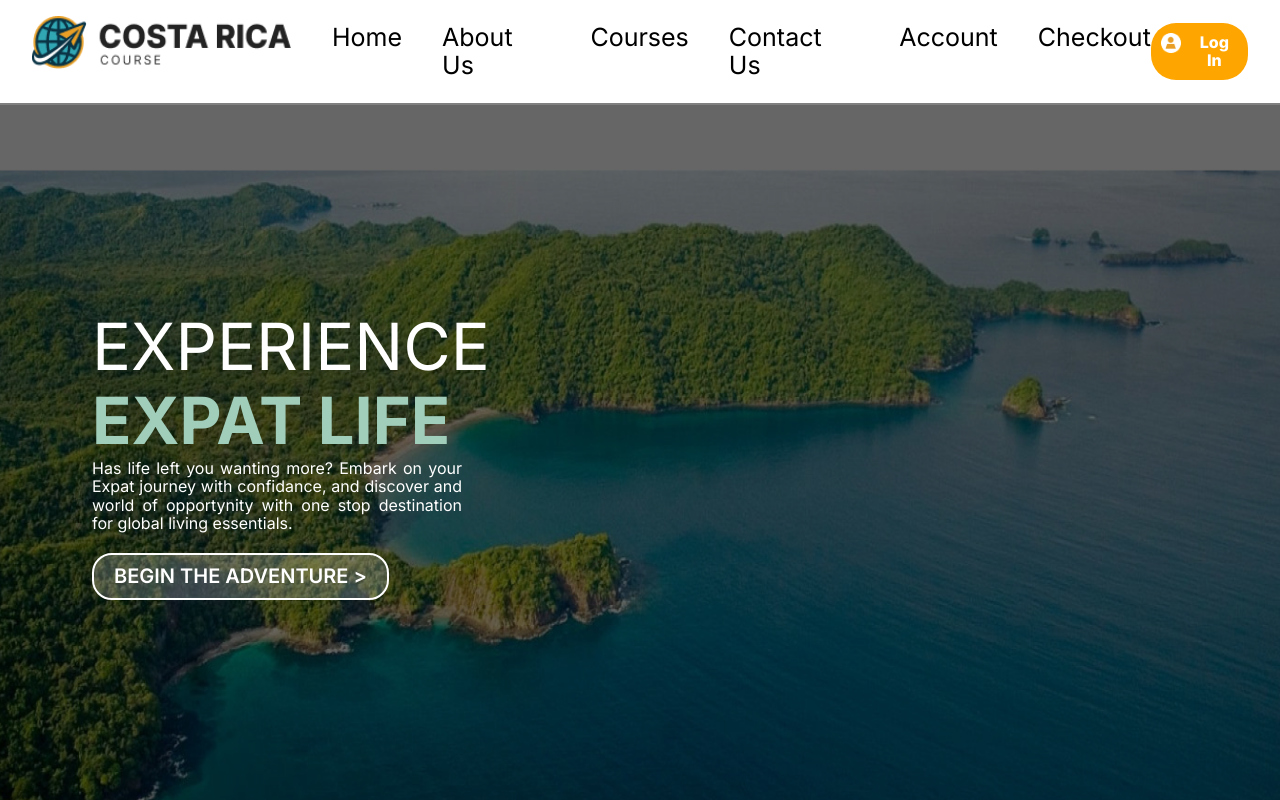
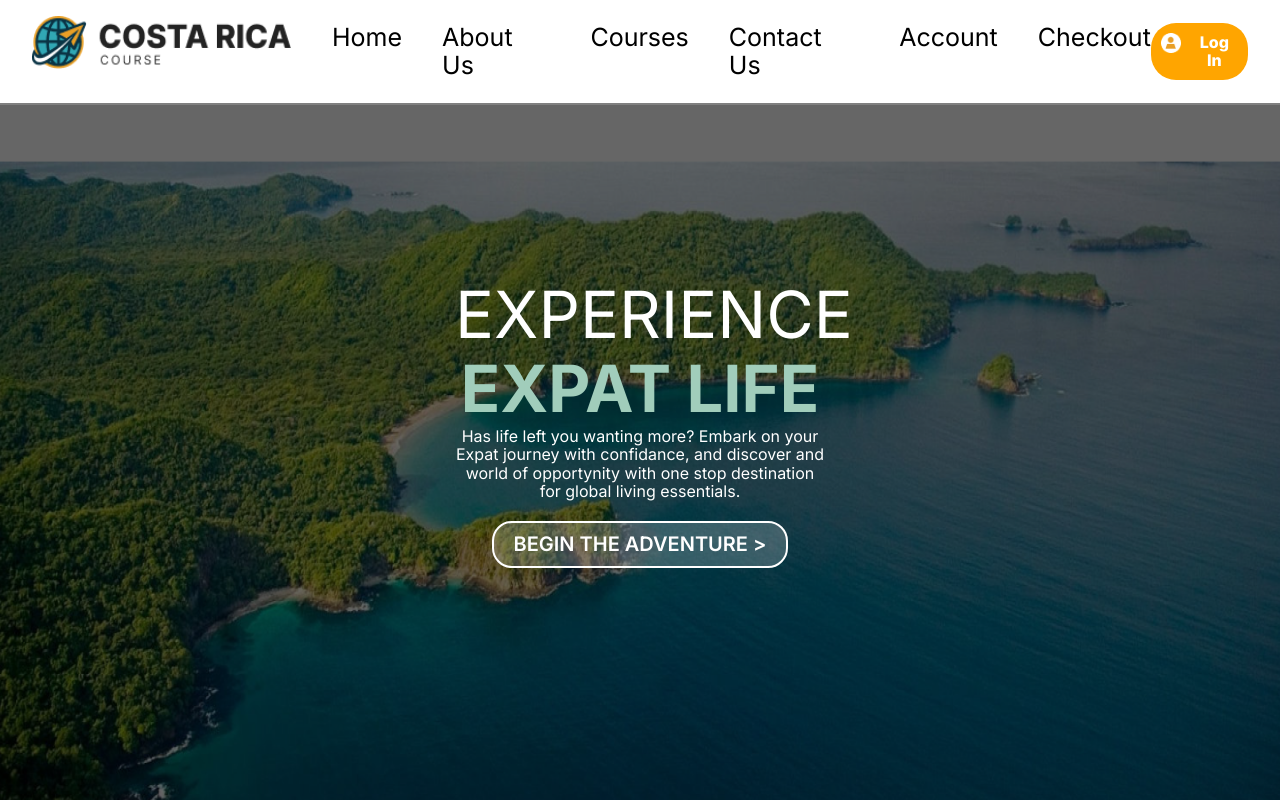
Before and after one commit to BrianKendalBucek/costa-rica-course, a Next.js app in the folder costa-rica-course/: page / in a window 1280 px wide. Shown: the top 800 px of the page. Built offline with nearby package versions, Linux system fonts and the light colour scheme.

Commit message:
slight mod

```diff
--- a/costa-rica-course/src/app/page.module.scss
+++ b/costa-rica-course/src/app/page.module.scss
@@ -2,7 +2,6 @@ $text-color: #333;
 
 .main {
   .hero {
-    padding: 2rem;
     height: 746px;
     width: auto;
     background-image: url("/images/Rectangle 10 (7).png");
@@ -15,15 +14,25 @@ $text-color: #333;
     padding-right: 100px;
 
     @media (max-width: 1661px) {
-      .courses {
-        display: none;
-      }
+      padding-right: 0; // Directly target .hero's padding-right property
+      justify-content: center;
+    }
+
+    @media (max-width: 1661px) {
+      // .courses {
+      //   display: none;
+      // }
     }
 
     .titleContainer {
       height: 400px;
       width: 370px;
       margin-left: 60px;
+
+      @media (max-width: 1661px) {
+        margin: 0;
+        text-align: center;
+      }
     }
 
     .title {
@@ -43,6 +52,10 @@ $text-color: #333;
     .titleDescription {
       color: white;
       text-align: justify;
+
+      @media (max-width: 1661px) {
+        text-align: center;
+      }
     }
 
     .titleButton {
```
